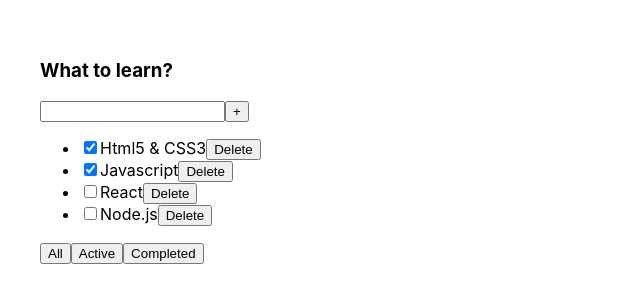
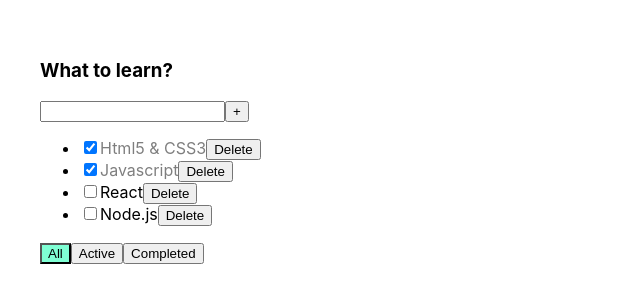
Before and after one commit to sbinfo/planning-app-react-typescript, a React (Create React App) app: page / in a window 1280 px wide. Shown: the top 302 px of the page, without its empty margins (0-640 px from the left). Built offline with nearby package versions, Linux system fonts and the light colour scheme.

Commit message:
made error classes and is done

```diff
--- a/src/App.css
+++ b/src/App.css
@@ -6,3 +6,19 @@
 .App > div {
     margin-right: 60px;
 }
+
+.error {
+    border: 1px solid red;
+}
+
+.error-message {
+    color: red;
+}
+
+.active-filter {
+    background-color: aquamarine;
+}
+
+.is-done {
+    opacity: 0.5;
+}
--- a/src/App.tsx
+++ b/src/App.tsx
@@ -58,6 +58,7 @@ function App() {
     <div className="App">
         <TodoList title="What to learn?"
                   tasks={filteredTasks}
+                  filter={filter}
                   deleteTodo={deleteTodo}
                   changeFilter={changeFilter}
                   addNewTask={addNewTask}
--- a/src/components/TodoList.tsx
+++ b/src/components/TodoList.tsx
@@ -11,24 +11,39 @@ export type TaskType = {
 type PropsType = {
     title: string,
     tasks: Array<TaskType>,
+    filter: Filters,
     deleteTodo: (id: string) => void,
     changeFilter: (filter: Filters) => void,
     addNewTask: (value: string) => void,
     changeTodoStatus: (id: string, isDone: boolean) => void
 }
 
-function TodoList ({ title, tasks, deleteTodo, changeFilter, addNewTask, changeTodoStatus }: PropsType) {
+function TodoList (props: PropsType) {
+
+    const {
+        title,
+        tasks,
+        filter,
+        deleteTodo,
+        changeFilter,
+        addNewTask,
+        changeTodoStatus
+    } = props
 
     const [newTaskTitle, setNewTaskTitle] = useState('')
+    const [error, setError] = useState<string | null>(null)
 
     const onAddNewTask = () => {
         if (newTaskTitle.trim() !== '') {
-            addNewTask(newTaskTitle)
+            addNewTask(newTaskTitle.trim())
             setNewTaskTitle('')
+        } else {
+            setError('Field is required')
         }
     }
 
     const onKeyDownHandler = (e: KeyboardEvent<HTMLInputElement>) => {
+        setError(null)
         if (e.key === 'Enter') {
             onAddNewTask()
         }
@@ -47,8 +62,10 @@ function TodoList ({ title, tasks, deleteTodo, changeFilter, addNewTask, changeT
                     value={newTaskTitle}
                     onChange={onNewTaskTitleChangeHandler}
                     onKeyDown={onKeyDownHandler}
+                    className={ error ? "error" : "" }
                 />
                 <button onClick={onAddNewTask}>+</button>
+                { error && <div className="error-message">{ error }</div>}
             </div>
             <ul>
                 {
@@ -68,7 +85,7 @@ function TodoList ({ title, tasks, deleteTodo, changeFilter, addNewTask, changeT
                                        checked={task.isDone}
                                        onChange={onChangeHandler}
                                 />
-                                <span>{ task.title }</span>
+                                <span className={ task.isDone ? 'is-done' : '' }>{ task.title }</span>
                                 <button onClick={onClickHandler}>Delete</button>
                             </li>
                         )
@@ -76,9 +93,12 @@ function TodoList ({ title, tasks, deleteTodo, changeFilter, addNewTask, changeT
                 }
             </ul>
             <div>
-                <button onClick={ () => changeFilter(Filters.all) }>All</button>
-                <button onClick={ () => changeFilter(Filters.active) }>Active</button>
-                <button onClick={ () => changeFilter(Filters.completed) }>Completed</button>
+                <button onClick={ () => changeFilter(Filters.all) }
+                        className={ filter === Filters.all ? 'active-filter' : ''}>All</button>
+                <button onClick={ () => changeFilter(Filters.active) }
+                        className={ filter === Filters.active ? 'active-filter' : ''}>Active</button>
+                <button onClick={ () => changeFilter(Filters.completed) }
+                        className={ filter === Filters.completed ? 'active-filter' : ''}>Completed</button>
             </div>
         </div>
     )
```
